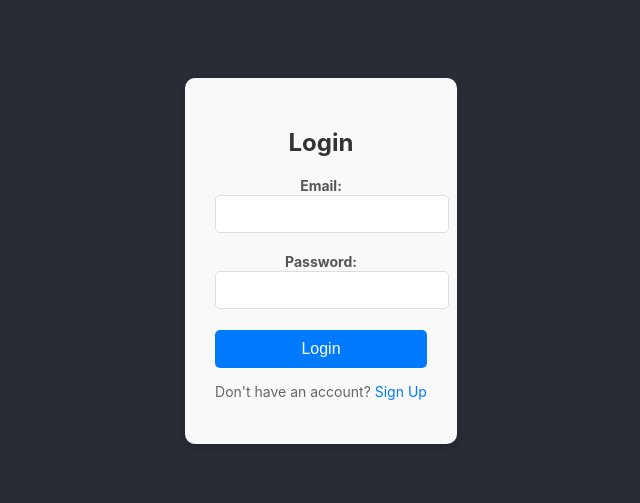
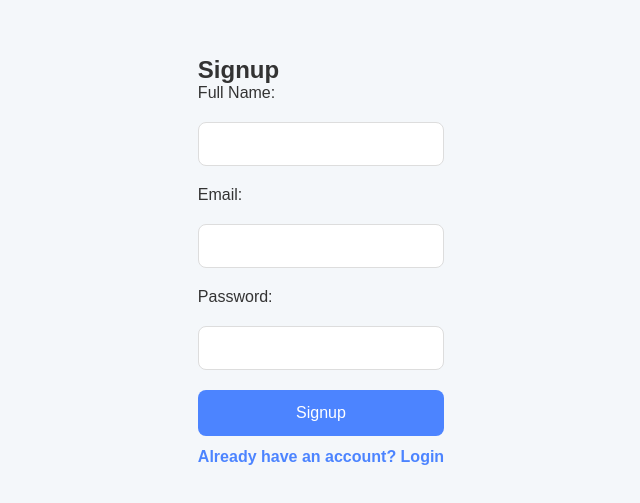
Before and after one commit to praveensri2018/front-end-react, a React (Create React App) app: page /signup in a window 1280 px wide. Shown: the part 139-642 px from the top of the page, without its empty margins (319-959 px from the left). Built offline with nearby package versions, Linux system fonts and the light colour scheme.

Commit message:
login success
login successfully

```diff
--- a/package.json
+++ b/package.json
@@ -6,8 +6,10 @@
     "@testing-library/jest-dom": "^5.17.0",
     "@testing-library/react": "^13.4.0",
     "@testing-library/user-event": "^13.5.0",
+    "axios": "^1.7.7",
     "react": "^18.3.1",
     "react-dom": "^18.3.1",
+    "react-router-dom": "^6.28.0",
     "react-scripts": "5.0.1",
     "web-vitals": "^2.1.4"
   },
--- a/src/App.css
+++ b/src/App.css
@@ -1,38 +1,143 @@
-.App {
-  text-align: center;
+/* src/App.css */
+
+/* Global Styles */
+* {
+  margin: 0;
+  padding: 0;
+  box-sizing: border-box;
+  font-family: 'Arial', sans-serif;
 }
 
-.App-logo {
-  height: 40vmin;
-  pointer-events: none;
+body {
+  background-color: #f4f7fa; /* Light background */
+  color: #333;
+  font-size: 16px;
+  display: flex;
+  justify-content: center;
+  align-items: center;
+  min-height: 100vh;
+  margin: 0;
 }
 
-@media (prefers-reduced-motion: no-preference) {
-  .App-logo {
-    animation: App-logo-spin infinite 20s linear;
+/* Main App Container */
+.App {
+  display: flex;
+  justify-content: center;
+  align-items: center;
+  height: 100vh;
+  width: 100%;
+  background-color: #f4f7fa;
+}
+
+/* Header styling (where the form resides) */
+.App-header {
+  background-color: white;
+  padding: 40px;
+  width: 100%;
+  max-width: 420px; /* Slightly larger max width */
+  border-radius: 12px;
+  box-shadow: 0 8px 20px rgba(0, 0, 0, 0.1);
+  transition: transform 0.3s ease-in-out;
+}
+
+/* Header title */
+.App-header h2 {
+  text-align: center;
+  color: #333;
+  font-size: 28px;
+  margin-bottom: 20px;
+  font-weight: 600;
+}
+
+/* Form container */
+form {
+  display: flex;
+  flex-direction: column;
+  gap: 20px;
+}
+
+input {
+  padding: 12px;
+  font-size: 16px;
+  border: 1px solid #ddd;
+  border-radius: 8px;
+  width: 100%;
+  transition: border-color 0.3s ease, box-shadow 0.3s ease;
+}
+
+input:focus {
+  border-color: #4c84ff;
+  outline: none;
+  box-shadow: 0 0 8px rgba(76, 132, 255, 0.3);
+}
+
+/* Button styling */
+button {
+  background-color: #4c84ff;
+  color: white;
+  padding: 14px 20px;
+  border: none;
+  border-radius: 8px;
+  font-size: 16px;
+  cursor: pointer;
+  transition: background-color 0.3s ease, transform 0.3s ease;
+}
+
+button:hover {
+  background-color: #3560b8;
+  transform: translateY(-2px); /* Slight raise effect on hover */
+}
+
+button:active {
+  transform: translateY(0); /* Button pops back down when clicked */
+}
+
+/* Styling for error messages */
+p {
+  text-align: center;
+  color: #f44336; /* Red color for errors */
+  font-size: 14px;
+}
+
+/* Link for SignUp/SignIn navigation */
+a {
+  text-align: center;
+  color: #4c84ff;
+  text-decoration: none;
+  font-weight: 600;
+  display: block;
+  margin-top: 12px;
+  transition: color 0.3s ease;
+}
+
+a:hover {
+  color: #3560b8;
+}
+
+/* Responsive design for mobile-first */
+@media (max-width: 600px) {
+  .App-header {
+    padding: 30px 20px;
+    width: 100%;
+    max-width: 100%;
+  }
+
+  h2 {
+    font-size: 24px; /* Slightly smaller heading for mobile */
+  }
+
+  input, button {
+    font-size: 14px; /* Smaller input and button on mobile */
+  }
+
+  button {
+    padding: 12px 18px;
   }
 }
 
-.App-header {
-  background-color: #282c34;
-  min-height: 100vh;
-  display: flex;
-  flex-direction: column;
-  align-items: center;
-  justify-content: center;
-  font-size: calc(10px + 2vmin);
-  color: white;
-}
-
-.App-link {
-  color: #61dafb;
-}
-
-@keyframes App-logo-spin {
-  from {
-    transform: rotate(0deg);
-  }
-  to {
-    transform: rotate(360deg);
+/* Extra large screens (above 1200px) */
+@media (min-width: 1200px) {
+  .App-header {
+    width: 50%;
   }
 }
--- a/src/App.js
+++ b/src/App.js
@@ -1,4 +1,5 @@
 // src/App.js
+/*
 import React from 'react';
 import './App.css';
 import Login from './Login';
@@ -14,3 +15,27 @@ function App() {
 }
 
 export default App;
+*/
+
+// src/App.js
+import React from 'react';
+import { BrowserRouter as Router, Route, Routes } from 'react-router-dom';
+import Login from './components/Login';
+import Signup from './components/Signup';
+import './App.css';
+
+function App() {
+  return (
+    <Router>
+      <div className="App">
+        <Routes>
+          <Route path="/" element={<Login/>} />
+          <Route path="/login" element={<Login />} />
+          <Route path="/signup" element={<Signup />} />
+        </Routes>
+      </div>
+    </Router>
+  );
+}
+
+export default App;
--- a/src/Login.css
+++ b/src/Login.css
@@ -94,3 +94,132 @@
     margin-top: -10px;
     margin-bottom: 10px;
   }
+
+
+
+/* src/App.css */
+
+/* Global Styles */
+* {
+    margin: 0;
+    padding: 0;
+    box-sizing: border-box;
+    font-family: 'Arial', sans-serif;
+  }
+
+  body {
+    background-color: #f4f4f4;
+    display: flex;
+    justify-content: center;
+    align-items: center;
+    min-height: 100vh;
+    color: #333;
+  }
+
+  /* Container for form */
+  .App {
+    display: flex;
+    justify-content: center;
+    align-items: center;
+    height: 100vh;
+    padding: 20px;
+    background-color: #eaeaea;
+  }
+
+  .App-header {
+    background-color: white;
+    border-radius: 8px;
+    box-shadow: 0 4px 12px rgba(0, 0, 0, 0.1);
+    padding: 40px;
+    width: 100%;
+    max-width: 400px;
+    transition: all 0.3s ease;
+  }
+
+  .App-header h2 {
+    text-align: center;
+    color: #333;
+    font-size: 24px;
+    margin-bottom: 20px;
+  }
+
+  h2 {
+    margin-bottom: 20px;
+  }
+
+
+  /* Form container */
+  form {
+    display: flex;
+    flex-direction: column;
+    gap: 20px;
+    margin-bottom: 20px;
+  }
+
+  input {
+    padding: 10px;
+    border: 1px solid #ddd;
+    border-radius: 5px;
+    font-size: 16px;
+    width: 100%;
+    transition: border 0.3s ease, box-shadow 0.3s ease;
+  }
+
+  input:focus {
+    border-color: #5a67d8;
+    outline: none;
+    box-shadow: 0 0 5px rgba(90, 103, 216, 0.5);
+  }
+
+  button {
+    background-color: #5a67d8;
+    color: white;
+    padding: 12px 20px;
+    border: none;
+    border-radius: 5px;
+    font-size: 16px;
+    cursor: pointer;
+    transition: background-color 0.3s ease;
+  }
+
+  button:hover {
+    background-color: #434190;
+  }
+
+  /* Styling the message */
+  p {
+    text-align: center;
+    color: #d9534f;
+  }
+
+  /* Link for navigation */
+  a {
+    text-align: center;
+    color: #5a67d8;
+    text-decoration: none;
+    font-weight: bold;
+    display: block;
+    margin-top: 10px;
+    transition: color 0.3s ease;
+  }
+
+  a:hover {
+    color: #434190;
+  }
+
+  /* Responsive design for mobile devices */
+  @media (max-width: 500px) {
+    .App-header {
+      padding: 30px 20px;
+      width: 100%;
+      max-width: 100%;
+    }
+
+    h2 {
+      font-size: 22px;
+    }
+
+    input, button {
+      font-size: 14px;
+    }
+  }
--- /dev/null
+++ b/src/components/Login.js
@@ -0,0 +1,53 @@
+// src/components/Login.js
+import React, { useState } from 'react';
+import axios from 'axios';
+import { Link } from 'react-router-dom';
+
+const Login = () => {
+  const [formData, setFormData] = useState({ email: '', password: '' });
+  const [message, setMessage] = useState('');
+
+  const handleChange = (e) => {
+    setFormData({ ...formData, [e.target.name]: e.target.value });
+  };
+
+  const handleSubmit = async (e) => {
+    e.preventDefault();
+    try {
+      const res = await axios.post('http://localhost:5000/api/auth/login', formData);
+      setMessage('Login successful!');
+      localStorage.setItem('token', res.data.token); // Save JWT token
+    } catch (error) {
+      setMessage('Invalid credentials');
+    }
+  };
+
+  return (
+    <div>
+      <h2>Login</h2>
+      <form onSubmit={handleSubmit}>
+        <label>Email:</label>
+        <input
+          type="email"
+          name="email"
+          value={formData.email}
+          onChange={handleChange}
+          required
+        />
+        <label>Password:</label>
+        <input
+          type="password"
+          name="password"
+          value={formData.password}
+          onChange={handleChange}
+          required
+        />
+        <button type="submit">Login</button>
+      </form>
+      <p>{message}</p>
+      <Link to="/signup">Don't have an account? Sign up</Link>
+    </div>
+  );
+};
+
+export default Login;
--- /dev/null
+++ b/src/components/Signup.js
@@ -0,0 +1,60 @@
+// src/components/Signup.js
+import React, { useState } from 'react';
+import axios from 'axios';
+import { Link } from 'react-router-dom';
+
+const Signup = () => {
+  const [formData, setFormData] = useState({ fullName: '', email: '', password: '' });
+  const [message, setMessage] = useState('');
+
+  const handleChange = (e) => {
+    setFormData({ ...formData, [e.target.name]: e.target.value });
+  };
+
+  const handleSubmit = async (e) => {
+    e.preventDefault();
+    try {
+      const res = await axios.post('http://localhost:5000/api/auth/signup', formData);
+      setMessage('Signup successful! Please login.');
+    } catch (error) {
+      setMessage('Error: ' + error.response?.data.message || 'Signup failed');
+    }
+  };
+
+  return (
+    <div>
+      <h2>Signup</h2>
+      <form onSubmit={handleSubmit}>
+        <label>Full Name:</label>
+        <input
+          type="text"
+          name="fullName"
+          value={formData.fullName}
+          onChange={handleChange}
+          required
+        />
+        <label>Email:</label>
+        <input
+          type="email"
+          name="email"
+          value={formData.email}
+          onChange={handleChange}
+          required
+        />
+        <label>Password:</label>
+        <input
+          type="password"
+          name="password"
+          value={formData.password}
+          onChange={handleChange}
+          required
+        />
+        <button type="submit">Signup</button>
+      </form>
+      <p>{message}</p>
+      <Link to="/login">Already have an account? Login</Link>
+    </div>
+  );
+};
+
+export default Signup;
```
Also changed, not shown: public/index.html (+0 -13 lines), src/components/Dashboard.css (added, +31 -0 lines), src/components/Dashboard.js (added, +18 -0 lines), src/components/Logout.js (added, +18 -0 lines), 1 other file (tests, documents, lock files or other folders).
